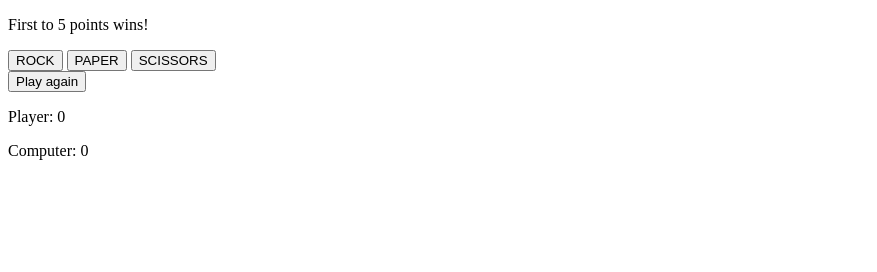
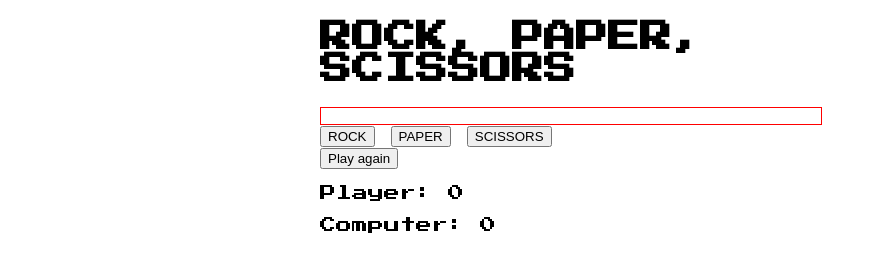
Before and after one commit to erinsophie/rock-paper-scissors, a plain HTML site: page index.html in a window 1280 px wide. Shown: the whole page, without its empty margins (0-877 px from the left). Drawn offline with Linux system fonts and the light colour scheme.

Commit message:
Start styling with css

```diff
--- a/index.html
+++ b/index.html
@@ -4,13 +4,16 @@
     <meta charset="UTF-8">
     <meta http-equiv="X-UA-Compatible" content="IE=edge">
     <meta name="viewport" content="width=device-width, initial-scale=1.0">
+    <link rel="preconnect" href="https://fonts.googleapis.com">
+<link rel="preconnect" href="https://fonts.gstatic.com" crossorigin>
+<link href="https://fonts.googleapis.com/css2?family=Press+Start+2P&display=swap" rel="stylesheet">
+    <link rel="stylesheet" href="styles.css">
     <title>Rock, Paper, Scissors</title>
 </head>
 <body>
-    <div>
-        <p>First to 5 points wins!</p>
-    </div>
-    <div>
+
+    <h1>ROCK, PAPER, SCISSORS</h1>
+     <div class="message-container">
        <p class="display-message"></p>
        <p class="computer-chose"></p>
     </div>
--- a/styles.css
+++ b/styles.css
@@ -0,0 +1,13 @@
+body {
+    box-sizing: border-box;
+    font-family: 'Press Start 2P', cursive;
+    margin: auto;
+    width: 50%;
+}
+
+
+.message-container {
+    border: 1px solid red;
+    height: 300x;
+    width: 500px;
+}
```
